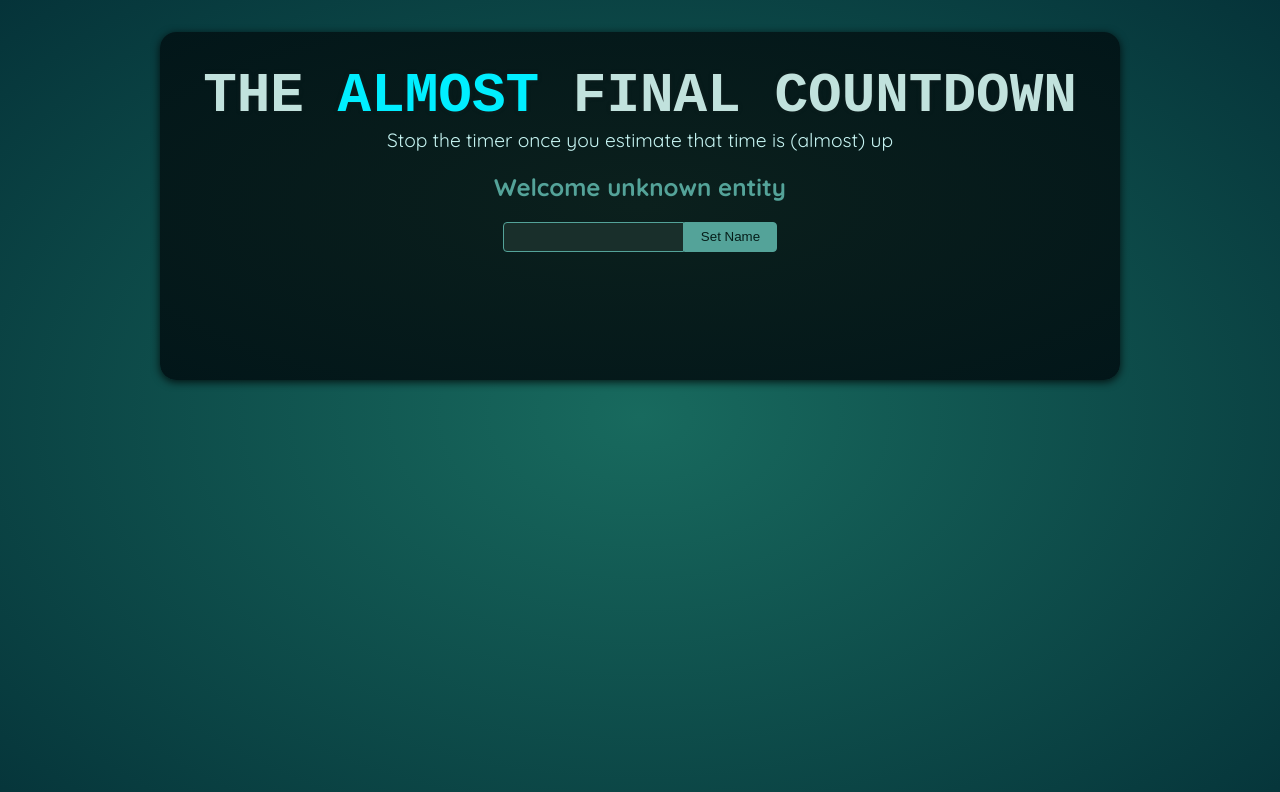
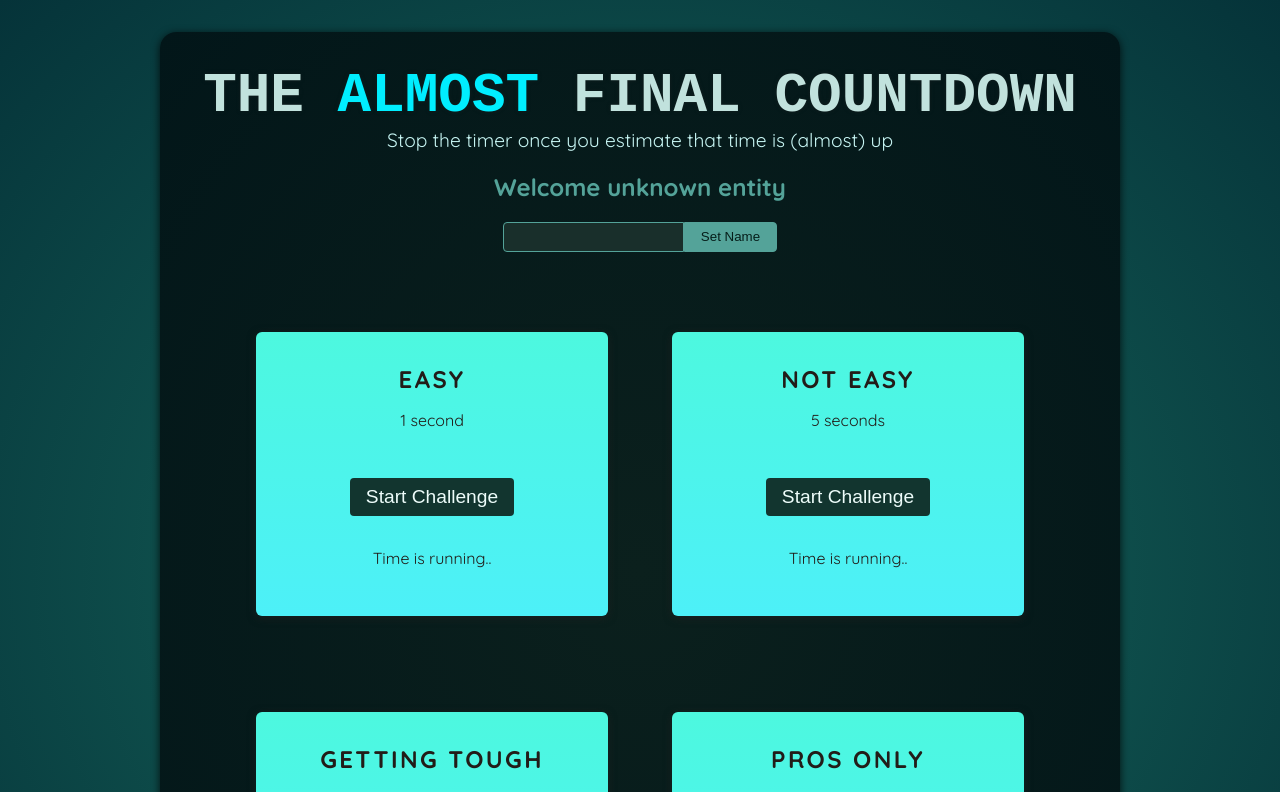
Before and after one commit to HawraaYounes/timer-game, a React (Vite) app: page / in a window 1280 px wide. Shown: the top 792 px of the page. Built offline with nearby package versions, Linux system fonts and the light colour scheme; a web font is replaced by a local one.

Commit message:
Added timer challenge component

```diff
--- a/src/App.jsx
+++ b/src/App.jsx
@@ -1,10 +1,16 @@
 import Player from './components/Player.jsx';
+import TimerChallenge from './components/TimerChallenge.jsx';
 
 function App() {
   return (
     <>
       <Player />
-      <div id="challenges"></div>
+      <div id="challenges">
+        <TimerChallenge title="Easy" targetTime={1}/>
+        <TimerChallenge title="Not Easy" targetTime={5}/>
+        <TimerChallenge title="getting Tough" targetTime={10}/>
+        <TimerChallenge title="Pros Only" targetTime={15}/>
+      </div>
     </>
   );
 }
--- a/src/components/Player.jsx
+++ b/src/components/Player.jsx
@@ -6,6 +6,7 @@
 
   function handleClick(){
     setEnteredPlayerName(playerName.current.value);
+    playerName.current.value='';
   }
   return (
     <section id="player">
--- /dev/null
+++ b/src/components/TimerChallenge.jsx
@@ -0,0 +1,18 @@
+import React from "react";
+
+const TimerChallenge = ({ title, targetTime }) => {
+  return (
+    <section className="challenge">
+      <h2>{title}</h2>
+      <p className="callenge-time">
+        {targetTime} second{targetTime > 1 ? "s" : ""}
+      </p>
+      <p>
+        <button>Start Challenge</button>
+      </p>
+      <p className>Time is running..</p>
+    </section>
+  );
+};
+
+export default TimerChallenge;
```
